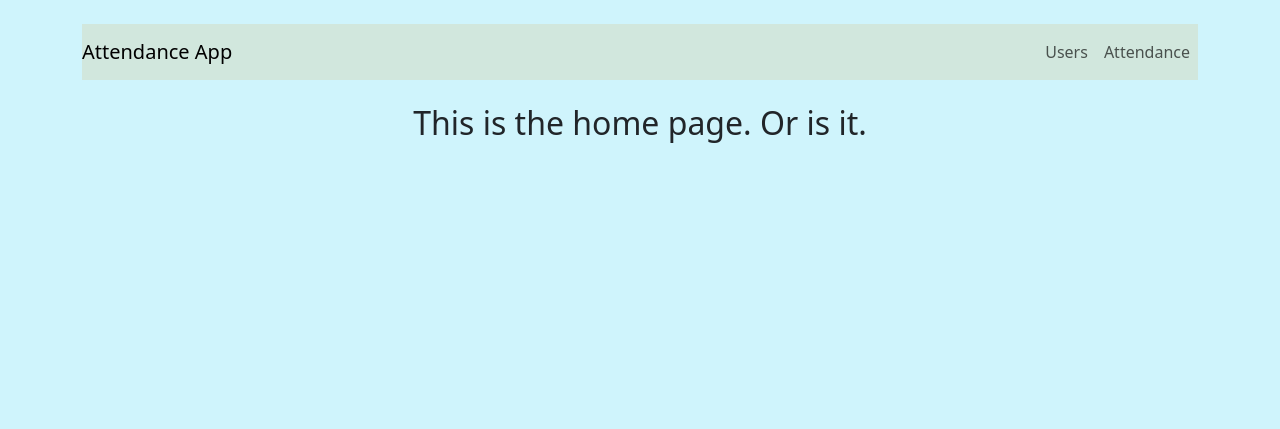
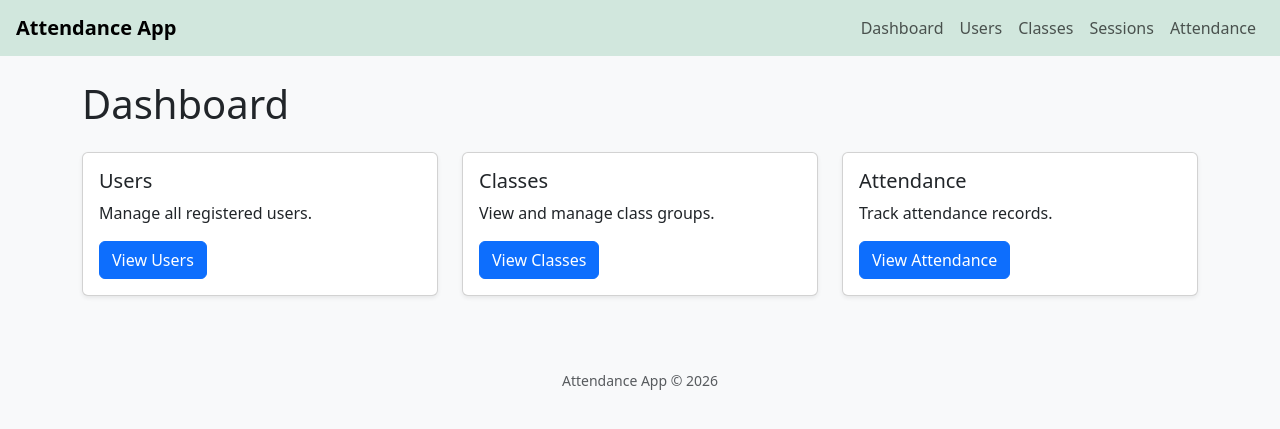
Before and after one commit to jadonuadiale-maker/attendance-app, a Flask app: page / in a window 1280 px wide. Shown: the top 429 px of the page. Run offline with Flask 3, Linux system fonts and the light colour scheme.

Commit message:
Backend routing setup + template integration

```diff
--- a/app.py
+++ b/app.py
@@ -1,4 +1,4 @@
-from flask import Flask, render_template, request, redirect
+from flask import Flask, render_template, request, redirect, url_for
 from flask_migrate import Migrate
 from datetime import date
 from extensions import db
@@ -8,35 +8,52 @@ from routes.sessions import sessions_bp
 
 app = Flask(__name__)
 app.config['SQLALCHEMY_DATABASE_URI'] = 'sqlite:///attendance.db'
+
 db.init_app(app)
+migrate = Migrate(app, db)
+
+# BLUEPRINT REGISTRATION.
+# Class groups and session routes are modlurized into
+# separate blueprints foir cleaner structure.
 app.register_blueprint(classgroups_bp)
 app.register_blueprint(sessions_bp)
-migrate = Migrate(app, db)
 
+# DASHBOARD ROUTE (Main Landing Page).
 @app.route('/')
-def home():
-    return render_template('home.html')
+@app.route('/dashboard')
+def dashboard():
+    # Dashboard will eventually show stats, quick links, etc.
+    return render_template('dashboard.html')
 
+# USER PAGE - List All Users.
+@app.route('/users')
+def users():
+    all_users = User.query.all()
+    return render_template('users.html', users=all_users)
+
+# ADD USER - Form Submission.
 @app.route('/add_user', methods=['POST'])
 def add_user():
     name = request.form['username']
     user = User(name=name)
     db.session.add(user)
     db.session.commit()
-    return redirect('/users')
+    return redirect(url_for('users'))
 
+# DELETE USER - Utility Route.
+@app.route('/delete_user/<int:id>', methods=['POST'])
+def delete_user(id):
+    user = User.query.get_or_404(id)
+    db.session.delete(user)
+    db.session.commit()
+    return redirect(url_for('users'))
+
+# ATTENDANCE RECORDS PAGE.
 @app.route('/attendance')
 def attendance():
     records = AttendanceRecord.query.all()
     return render_template('attendance.html', records=records)
 
-@app.route('/delete_user/<int:id>', methods=['POST'])
-def delete_user(id):
-    user = User.query.get_or_404(id)
-    db.session.delete(user)
-    db.session.commit()
-    return redirect('/attendance')
-
-
+# APP RUNNER.
 if __name__ == '__main__':
     app.run(debug=True)
--- a/routes/sessions.py
+++ b/routes/sessions.py
@@ -6,6 +6,12 @@ from models import Session                     # model representing an individua
 # Together, they allow this file to act as the dedicated API surface for session operations.
 
 sessions_bp = Blueprint('sessions', __name__)   # Creates a blueprint named "sessions"
+
+# Simple session overview route.
+@sessions_bp.route("/sessions", methods=["GET"])
+def sessions_overview():
+    sessions = Session.query.all()
+    return jsonify([s.to_dict() for s in sessions])
 
 # GET all sessions for a class group.
 @sessions_bp.route("/classgroups/<int:group_id>/sessions", methods=["GET"]) # defines an endpoint that retrieves all sessions to a specific class group.
--- a/templates/base.html
+++ b/templates/base.html
@@ -1,8 +1,11 @@
 <!DOCTYPE html>
 <html lang="en">
 <head>
+    <!-- Meta + responsive viewport -->
     <meta charset="UTF-8">
     <meta name="viewport" content="width=device-width, initial-scale=1.0">
+
+    <!-- Page title block -->
     <title>{% block title %}Attendance App{% endblock %}</title>
 
     <!-- Bootstrap 5 CSS -->
@@ -10,17 +13,45 @@
         href="https://cdn.jsdelivr.net/npm/bootstrap@5.3.0/dist/css/bootstrap.min.css"
         rel="stylesheet"
     >
+
+    <!-- Optional page-specific head content -->
+    {% block head %}{% endblock %}
 </head>
+<body class="bg-light">
 
-<body class="container mt-4 bg-info-subtle">
-    <nav class="navbar navbar-expand-lg navbar-light bg-success-subtle mb-4">
-        <a class="navbar-brand" href="/">Attendance App</a>
+    <!-- Global Navbar -->
+    <nav class="navbar navbar-expand-lg navbar-light bg-success-subtle px-3 mb-4">
+        <!-- App brand -->
+        <a class="navbar-brand fw-bold" href="{{ url_for('dashboard') }}">
+            Attendance App
+        </a>
+
+        <!-- Navigation links -->
         <div class="navbar-nav ms-auto">
-            <a class="nav-link" href="/users">Users</a>
-            <a class="nav-link" href="/attendance">Attendance</a>
+            <a class="nav-link" href="{{ url_for('dashboard') }}">Dashboard</a>
+            <a class="nav-link" href="{{ url_for('users') }}">Users</a>
+            <a class="nav-link" href="{{ url_for('classgroups.index') }}">Classes</a>
+            <a class="nav-link" href="{{ url_for('sessions.sessions_overview') }}">Sessions</a>
+            <a class="nav-link" href="{{ url_for('attendance') }}">Attendance</a>
         </div>
     </nav>
 
-    {% block content %}{% endblock %}
+    <!-- Main Content container -->
+    <div class="container">
+        {% block content %}{% endblock %}
+    </div>
+
+    <!-- Footer block-->
+    <footer class="text-center mt-5 mb-3 text-muted">
+        {% block footer %}
+        <small>Attendance App © 2026</small>
+        {% endblock %}
+    </footer>
+
+    <!-- Bootstrap JS bundle -->
+    <script src="https://cdn.jsdelivr.net/npm/bootstrap@5.3.0/dist/js/bootstrap.bundle.min.js"></script>
+
+    <!-- Optional page-specific scripts -->
+    {% block scripts %}{% endblock %}
 </body>
 </html>
--- /dev/null
+++ b/templates/dashboard.html
@@ -0,0 +1,46 @@
+{% extends "base.html" %}
+
+{% block title %}Dashboard{% endblock %}
+
+{% block content %}
+<!-- Page heading -->
+<h1 class="mb-4">Dashboard</h1>
+
+<!-- Dashboard cards row -->
+ <div class="row">
+
+    <!-- Users card -->
+     <div class="col-md-4">
+        <div class="card shadow-sm mb-4">
+            <div class="card-body">
+                <h5 class="card-title">Users</h5>
+                <p class="card-text">Manage all registered users.</p>
+                <a href="{{ url_for('users') }}" class="btn btn-primary">View Users</a>
+            </div>
+        </div>
+     </div>
+
+     <!-- Classes card -->
+      <div class="col-md-4">
+        <div class="card shadow-sm mb-4">
+            <div class="card-body">
+                <h5 class="card-title">Classes</h5>
+                <p class="card-text">View and manage class groups.</p>
+                <a href="{{ url_for('classgroups.index') }}" class="btn btn-primary">View Classes</a>
+            </div>
+        </div>
+      </div>
+
+      <!-- Attendance card -->
+       <div class="col-md-4">
+        <div class="card shadow-sm mb-4">
+            <div class="card-body">
+                <h5 class="card-title">Attendance</h5>
+                <p class="card-text">Track attendance records.</p>
+                <a href="{{ url_for('attendance') }}" class="btn btn-primary">View Attendance</a>
+            </div>
+        </div>
+       </div>
+
+ </div>
+{% endblock %}
--- a/templates/home.html
+++ /dev/null
@@ -1,7 +0,0 @@
-{% extends "base.html" %}
-
-{% block title %}HomePage{% endblock %}
-
-{% block content %}
-<h2 class="d-flex justify-content-center">This is the home page. Or is it.</h2>
-{% endblock %}
```
Also changed, not shown: routes/classgroups.py (+9 -1 lines), templates/attendance.html (+14 -10 lines), templates/users.html (+34 -23 lines).
